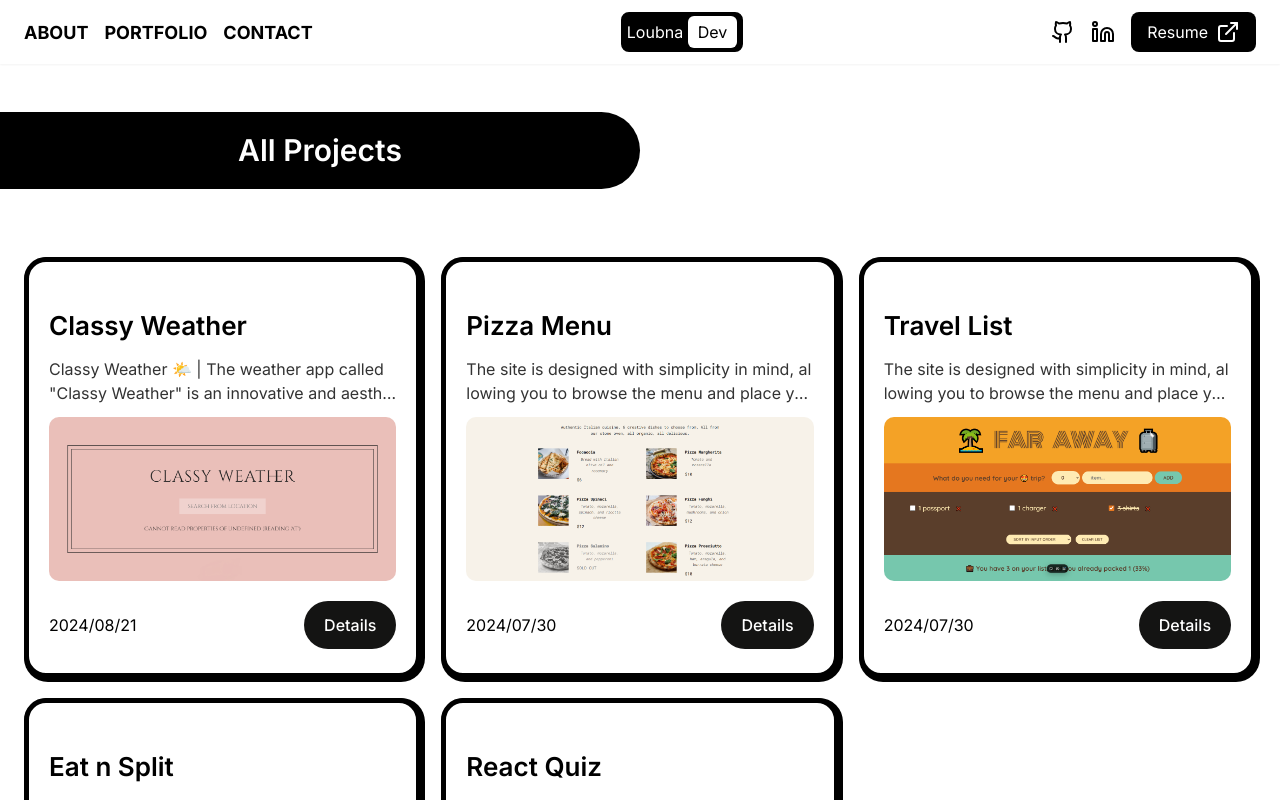
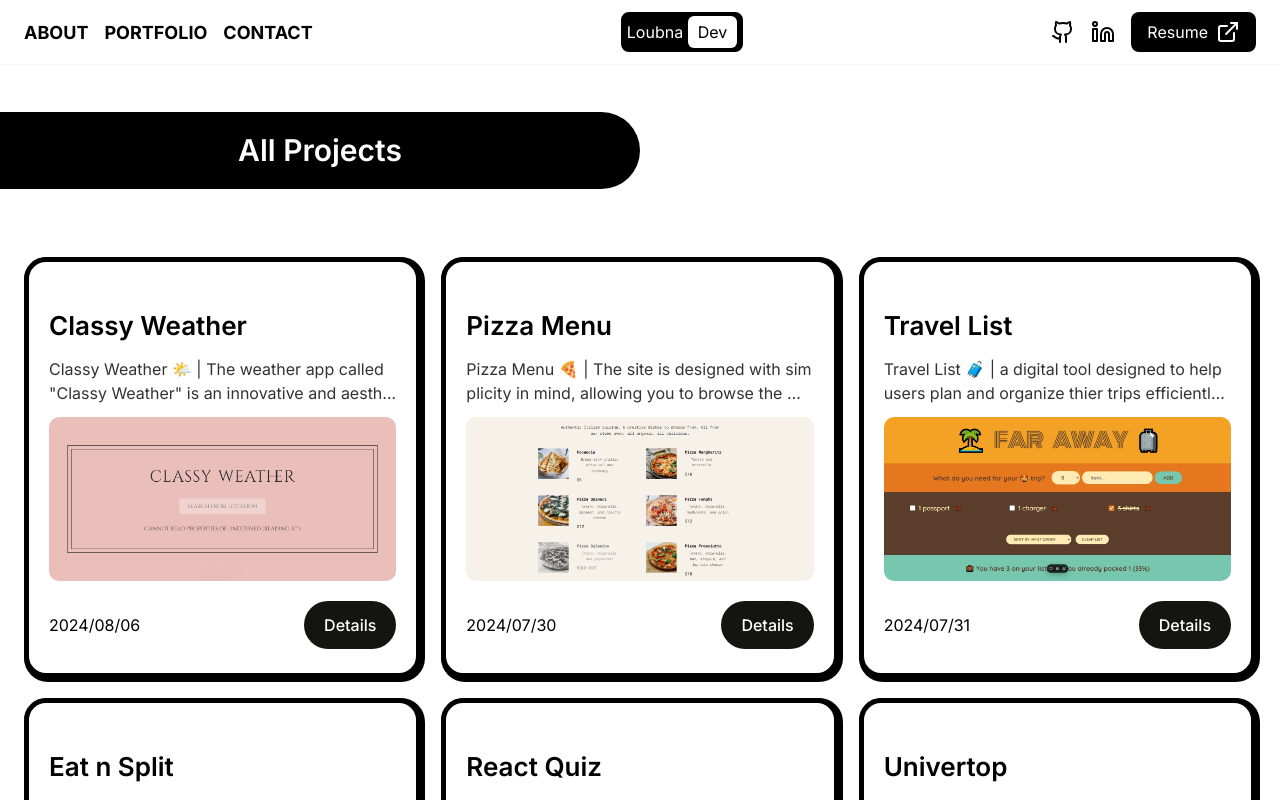
Before and after one commit to loubna213/portfolio, a Next.js app: page /portfolio in a window 1280 px wide. Shown: the top 800 px of the page. Built offline with nearby package versions, Linux system fonts and the light colour scheme.

Commit message:
add projects to portfolio

```diff
--- a/app/about/page.tsx
+++ b/app/about/page.tsx
@@ -17,7 +17,7 @@ const page = () => {
         <h3 className="text-3xl mt-8 font-semibold">Skills</h3>
         <ul className="mt-4 flex flex-wrap gap-4">
           {
-            skills.map(skill => <li key={skill.id}  className="border-4 border-black rounded-full bg-white px-4 py-2 shadow-100">{skill.skill}</li>)
+            skills.map(skill => <li key={skill.id}  className="skill">{skill.skill}</li>)
           }
         </ul>
       </section>
--- a/app/globals.css
+++ b/app/globals.css
@@ -13,6 +13,9 @@
 @layer utilities {
   .flex-between {
     @apply flex justify-between items-center;
+  }
+  .skill {
+    @apply border-4 border-black rounded-full bg-white px-4 py-2 shadow-100
   }
 
   .text-30-extrabold {
--- a/app/portfolio/[id]/page.tsx
+++ b/app/portfolio/[id]/page.tsx
@@ -1,4 +1,5 @@
 import { projects } from "@/constants";
+import Link from "next/link";
 
 const Page = async ({ params }: { params: Promise<{ id: string }> }) => {
   const id = (await params).id;
@@ -25,7 +26,15 @@ const Page = async ({ params }: { params: Promise<{ id: string }> }) => {
               <div className="space-y-5 mt-10 max-w-4xl mx-auto">
 
                 <h3 className="text-30-bold">Project Details</h3>
-                  <p className="no-result">No details provided</p>
+                <div className="flex justify-center items-center">
+                  <h4>Build using the following techs: </h4>
+                  <ul className="mt-4 flex flex-wrap gap-4">
+                    { project.techs.map((tech: string) => <li className="skill">{tech}</li>)}
+                  </ul>
+                </div>
+                <div>
+                  <Link href={project.liveLink}>See the project live</Link>
+                </div>
               </div>
             </section>
           </>
--- a/components/ProjectCard.tsx
+++ b/components/ProjectCard.tsx
@@ -5,7 +5,7 @@ export interface Project {
   title: string;
   description: string;
   image: string;
-  details?: string;
+  techs?: string[];
   liveLink: string;
   created_At: string;
 }
--- a/constants/index.tsx
+++ b/constants/index.tsx
@@ -6,54 +6,84 @@ export const navigation = [
   ]
   export const projects = [
     {
-      id: 12,
+      id: 1,
       title: "Classy Weather",
       description:
         'Classy Weather 🌤️ | The weather app called "Classy Weather" is an innovative and aesthetic platform that allows users to easily and quickly view the weather of any city. The application has unique features that help users to get clear and informative information about todays weather and the next 6 days.',
       image: "/Classy-Weather.png",
-      details: "technologies build with",
+      techs: ['Reactjs', 'APIs integration', 'Javascript'],
       liveLink: "https://classy-weather-drab.vercel.app/",
-      created_At: "2024/08/21",
+      created_At: "2024/08/06",
     },
     {
-      id: 124,
+      id: 2,
       title: "Pizza Menu",
       description:
-        'The site is designed with simplicity in mind, allowing you to browse the menu and place your order with ease. The page is fully responsive, making it accessible on any device, and the high-quality images of each pizza will have you drooling in no time.',
+        'Pizza Menu 🍕 | The site is designed with simplicity in mind, allowing you to browse the menu and place your order with ease. The page is fully responsive, making it accessible on any device, and the high-quality images of each pizza will have you drooling in no time.',
       image: "/Pizza-Menu.png",
-      details: "",
+      techs: ['Reactjs', 'Javascript'],
       liveLink: "https://pizza-menu-three-topaz.vercel.app/",
       created_At: "2024/07/30",
     },
     {
-      id: 174,
+      id: 3,
       title: "Travel List",
       description:
-        'The site is designed with simplicity in mind, allowing you to browse the menu and place your order with ease. The page is fully responsive, making it accessible on any device, and the high-quality images of each pizza will have you drooling in no time.',
+        'Travel List 🧳 | a digital tool designed to help users plan and organize thier trips efficiently. The app allows traveleres to create and manage customized packing lists itinerary schedules, and task checklists for ore-trip preparations',
       image: "/Travel-List.png",
-      details: "",
+      techs: ['Reactjs', 'Javascript'],
       liveLink: "https://travel-list-ten-umber.vercel.app/",
-      created_At: "2024/07/30",
+      created_At: "2024/07/31",
     },
     {
-      id: 171,
+      id: 4,
       title: "Eat n Split",
       description:
-        'The site is designed with simplicity in mind, allowing you to browse the menu and place your order with ease. The page is fully responsive, making it accessible on any device, and the high-quality images of each pizza will have you drooling in no time.',
+        'Eat n Split 🍴 | a convenient tool designed to simplify splitting expenses among groups, making it living situations The app helps track, calculate, and settle shared costs efficiently.',
       image: "/Eat-n-Split.png",
-      details: "",
-      liveLink: "https://travel-list-ten-umber.vercel.app/",
-      created_At: "2024/07/30",
+      techs: ['Reactjs', 'Javascript'],
+      liveLink: "https://eat-n-split-ten-smoky.vercel.app/",
+      created_At: "2024/08/01",
     },
     {
-      id: 17,
+      id: 5,
       title: "React Quiz",
       description:
+        'React Quiz ❔ | an interactive web app built using React to take quizzes on various topics. it provides a dynamic and engaging way to test knowledge or practice skills.',
+      image: "/React-Quiz.png",
+      techs: ['Reactjs', 'Javascript', 'Context api'],
+      liveLink: "https://react-quiz-iota-mocha.vercel.app/",
+      created_At: "2024/08/07",
+    },
+    {
+      id: 6,
+      title: "Univertop",
+      description:
         'The site is designed with simplicity in mind, allowing you to browse the menu and place your order with ease. The page is fully responsive, making it accessible on any device, and the high-quality images of each pizza will have you drooling in no time.',
-      image: "/React-Quiz.png",
-      details: "",
-      liveLink: "https://travel-list-ten-umber.vercel.app/",
-      created_At: "2024/07/30",
+      image: "/Univertop.png",
+      techs: ['Reactjs', 'Javascript', 'Tailwind CSS'],
+      liveLink: "https://univertop.vercel.app/",
+      created_At: "2024/09/03",
+    },
+    {
+      id: 7,
+      title: "World Wise",
+      description:
+        '',
+      image: "/World-Wise.png",
+      techs: ['Reactjs', 'Javascript', 'Tailwind CSS'],
+      liveLink: "https://worldwise-pi-flax.vercel.app/",
+      created_At: "2024/08/14",
+    },
+    {
+      id: 8,
+      title: "Fast React Pizza",
+      description:
+        'Fast React Pizza 🍕 | The site is designed with simplicity in mind, allowing you to browse the menu and place your order with ease. The page is fully responsive, making it accessible on any device, and the high-quality images of each pizza will have you drooling in no time.',
+      image: "/Fast-React-Pizza.png",
+      techs: ['Reactjs', 'Javascript', 'Context api'],
+      liveLink: "https://univertop.vercel.app/",
+      created_At: "2024/08/20",
     },
   ];
 
```
